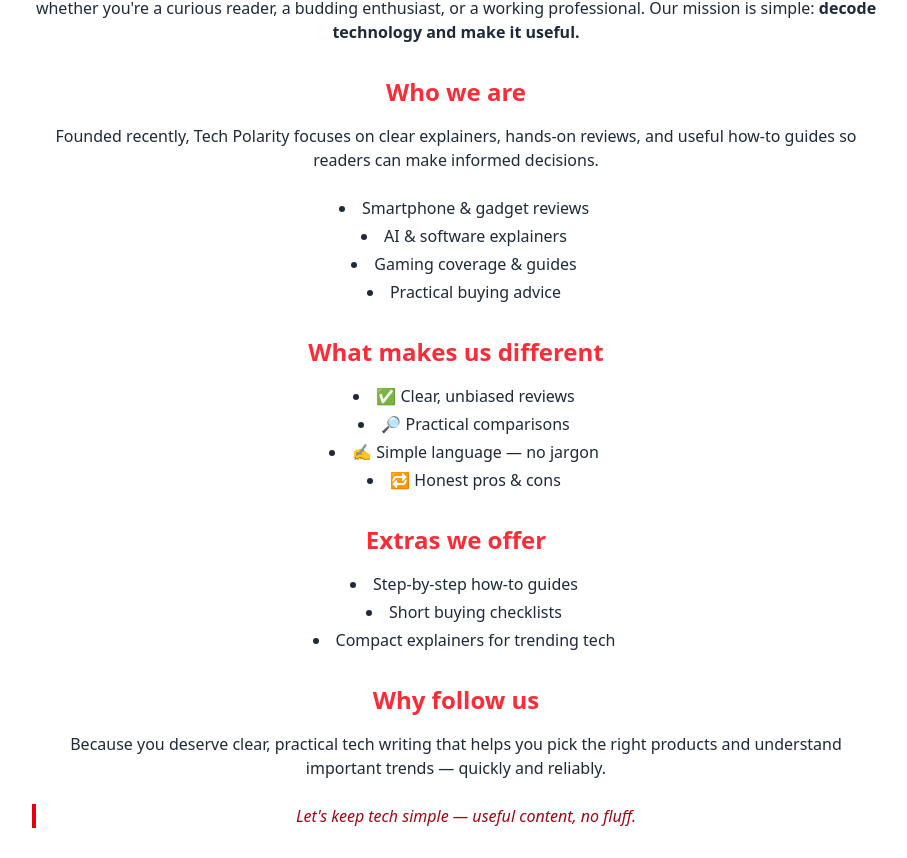
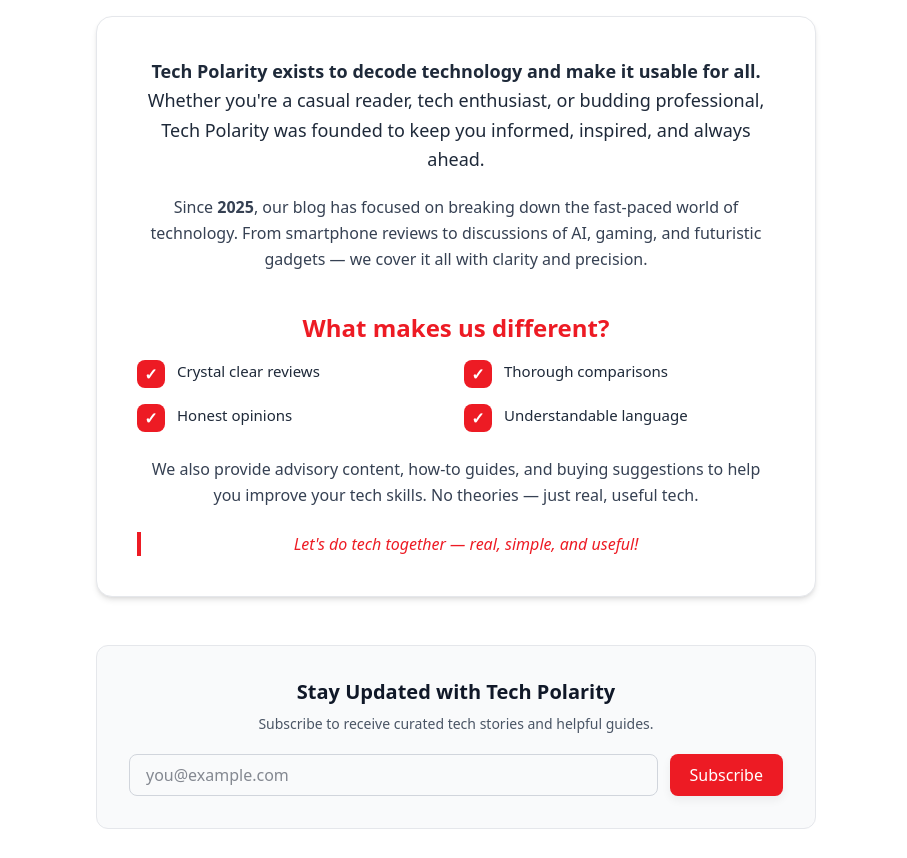
Before and after one commit to KartikayAwasthi/TehcPolarity, a Next.js app in the folder techpol/: page /about in a window 1280 px wide. Shown: the part 242-1100 px from the top of the page, without its empty margins (184-1091 px from the left). Built offline with nearby package versions, Linux system fonts and the light colour scheme.

Commit message:
About Page updated

```diff
--- a/techpol/src/app/about/page.tsx
+++ b/techpol/src/app/about/page.tsx
@@ -1,70 +1,119 @@
 // File: src/app/about/page.tsx
-// Simple, red-themed About page for Tech Polarity
-import React from "react";
+"use client";
+
+import React, { useState } from "react";
+
+const BRAND = "#ed1b24";
+const BRAND_DARK = "#c50f17";
 
 const AboutPage: React.FC = () => {
+  const [isHover, setIsHover] = useState(false);
+
   return (
-    <div className="max-w-5xl mx-auto px-6 py-12 text-gray-800">
-      <h1 className="text-4xl font-bold mb-6 text-center text-red-600">
-        About Tech Polarity
-      </h1>
+    <main className="min-h-screen bg-white text-gray-900">
+      <section className="max-w-3xl mx-auto px-6 py-16">
+        {/* HEADER */}
+        <header className="text-center mb-12">
+          <h1
+            className="text-4xl sm:text-5xl font-extrabold tracking-tight"
+            style={{ color: BRAND }}
+          >
+            Tech Polarity
+          </h1>
+          <p className="mt-3 text-lg text-gray-700">A Technology-Related Blog</p>
+        </header>
 
-      <p className="text-lg mb-4">
-        <strong>Welcome to Tech Polarity — a technology blog.</strong>
-      </p>
+        {/* CONTENT CARD */}
+        <div className="bg-white border border-gray-200 shadow-md rounded-2xl p-7 sm:p-10">
+          <p className="text-lg text-gray-800 leading-relaxed">
+            <strong>Tech Polarity exists to decode technology and make it usable for all.</strong>{" "}
+            Whether you're a casual reader, tech enthusiast, or budding professional,
+            Tech Polarity was founded to keep you informed, inspired, and always ahead.
+          </p>
 
-      <p className="mb-6">
-        At <strong>Tech Polarity</strong> we believe technology should be{" "}
-        <em>understandable, practical, and inspiring</em> for everyone — whether
-        you're a curious reader, a budding enthusiast, or a working professional.
-        Our mission is simple: <strong>decode technology and make it useful.</strong>
-      </p>
+          <p className="mt-5 text-gray-700 leading-relaxed">
+            Since <strong>2025</strong>, our blog has focused on breaking down the fast-paced
+            world of technology. From smartphone reviews to discussions of AI, gaming,
+            and futuristic gadgets — we cover it all with clarity and precision.
+          </p>
 
-      <h2 className="text-2xl font-semibold mt-8 mb-4 text-red-500">Who we are</h2>
-      <p className="mb-6">
-        Founded recently, Tech Polarity focuses on clear explainers, hands-on
-        reviews, and useful how-to guides so readers can make informed decisions.
-      </p>
+          <h3 className="text-2xl font-semibold mt-10 mb-4" style={{ color: BRAND }}>
+            What makes us different?
+          </h3>
 
-      <ul className="list-disc list-inside mb-6 ml-4 space-y-1">
-        <li>Smartphone & gadget reviews</li>
-        <li>AI & software explainers</li>
-        <li>Gaming coverage & guides</li>
-        <li>Practical buying advice</li>
-      </ul>
+          <ul className="grid grid-cols-1 sm:grid-cols-2 gap-4 text-gray-800">
+            {[
+              "Crystal clear reviews",
+              "Thorough comparisons",
+              "Honest opinions",
+              "Understandable language",
+            ].map((item) => (
+              <li key={item} className="flex gap-3 items-start">
+                <span
+                  className="flex-none w-7 h-7 rounded-lg grid place-items-center text-white font-bold"
+                  style={{ backgroundColor: BRAND }}
+                >
+                  ✓
+                </span>
+                <span className="text-[15px]">{item}</span>
+              </li>
+            ))}
+          </ul>
 
-      <h2 className="text-2xl font-semibold mt-8 mb-4 text-red-500">
-        What makes us different
-      </h2>
-      <ul className="list-disc list-inside mb-6 ml-4 space-y-1">
-        <li>✅ Clear, unbiased reviews</li>
-        <li>🔎 Practical comparisons</li>
-        <li>✍️ Simple language — no jargon</li>
-        <li>🔁 Honest pros & cons</li>
-      </ul>
+          <p className="mt-6 text-gray-700 leading-relaxed">
+            We also provide advisory content, how-to guides, and buying suggestions
+            to help you improve your tech skills. No theories — just real, useful tech.
+          </p>
 
-      <h2 className="text-2xl font-semibold mt-8 mb-4 text-red-500">
-        Extras we offer
-      </h2>
-      <ul className="list-disc list-inside mb-6 ml-4 space-y-1">
-        <li>Step-by-step how-to guides</li>
-        <li>Short buying checklists</li>
-        <li>Compact explainers for trending tech</li>
-      </ul>
+          <blockquote
+            className="mt-6 border-l-4 pl-4 italic font-medium"
+            style={{ borderColor: BRAND, color: BRAND }}
+          >
+            Let's do tech together — real, simple, and useful!
+          </blockquote>
+        </div>
 
-      <h2 className="text-2xl font-semibold mt-8 mb-4 text-red-500">
-        Why follow us
-      </h2>
-      <p className="mb-6">
-        Because you deserve clear, practical tech writing that helps you pick
-        the right products and understand important trends — quickly and
-        reliably.
-      </p>
+        {/* SUBSCRIBE SECTION */}
+        <div className="mt-12 bg-gray-50 border border-gray-200 rounded-xl p-6 sm:p-8">
+          <h4 className="text-xl font-semibold text-gray-900 mb-2">
+            Stay Updated with Tech Polarity
+          </h4>
+          <p className="text-gray-600 mb-5 text-sm">
+            Subscribe to receive curated tech stories and helpful guides.
+          </p>
 
-      <blockquote className="border-l-4 border-red-600 pl-4 italic text-red-800">
-        Let's keep tech simple — useful content, no fluff.
-      </blockquote>
-    </div>
+          <form
+            className="flex flex-col sm:flex-row gap-3"
+            onSubmit={(e) => {
+              e.preventDefault();
+              // handle the submit - currently a placeholder
+              alert("Thanks — subscription handling not implemented in this demo.");
+            }}
+          >
+            <input
+              type="email"
+              placeholder="you@example.com"
+              required
+              className="flex-1 px-4 py-2 rounded-lg border border-gray-300 focus:outline-none focus:ring-2"
+              style={{ boxShadow: isHover ? `0 0 0 4px rgba(237,27,36,0.08)` : undefined }}
+            />
+
+            <button
+              type="submit"
+              className="px-5 py-2 rounded-lg text-white font-medium transition-all duration-150"
+              onMouseEnter={() => setIsHover(true)}
+              onMouseLeave={() => setIsHover(false)}
+              style={{
+                backgroundColor: isHover ? BRAND_DARK : BRAND,
+                boxShadow: isHover ? "0 6px 18px rgba(197,15,23,0.18)" : "0 4px 10px rgba(0,0,0,0.06)",
+              }}
+            >
+              Subscribe
+            </button>
+          </form>
+        </div>
+      </section>
+    </main>
   );
 };
 
```
